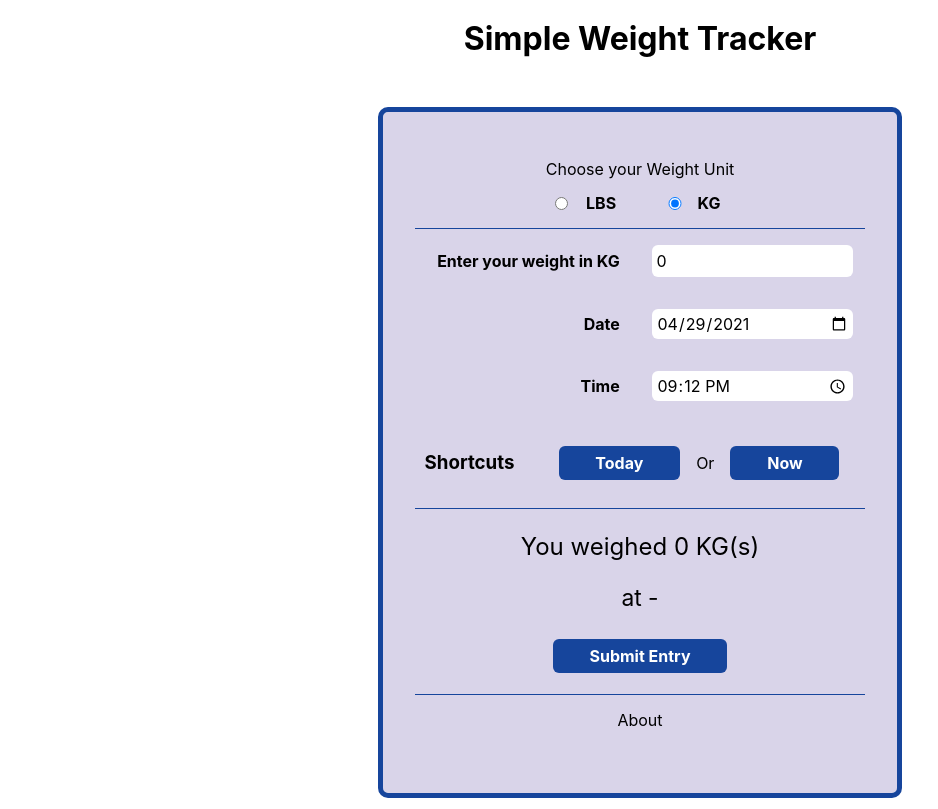
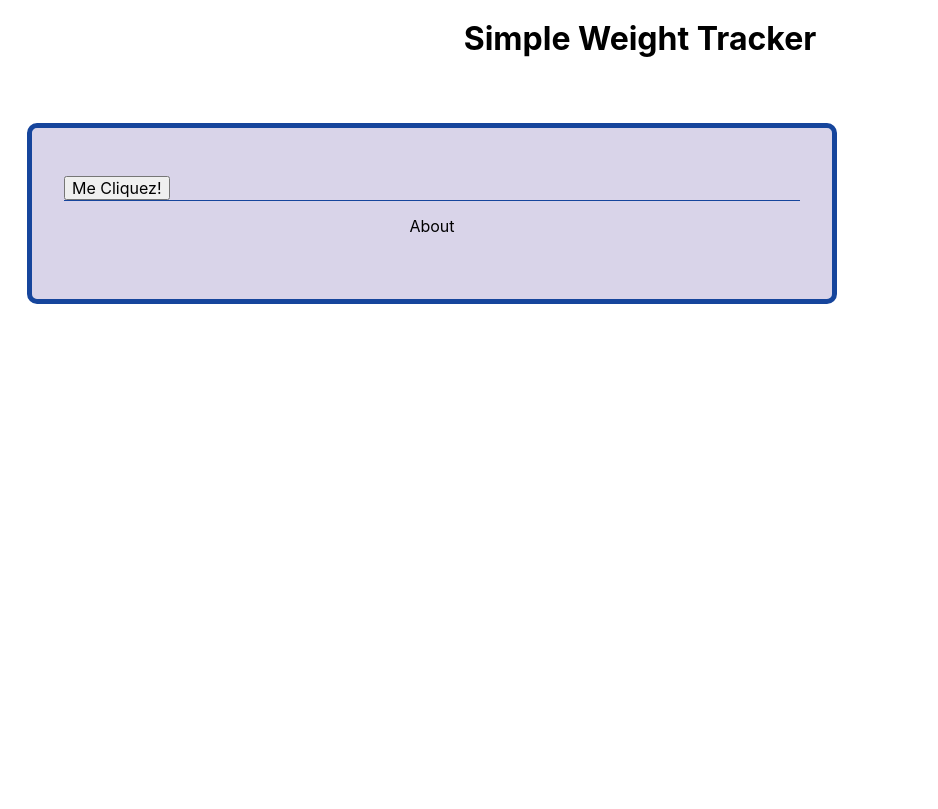
Before and after one commit to aziznal/react_weight_tracker, a React (Create React App) app: page / in a window 1280 px wide. Shown: the whole page, without its empty margins (0-938 px from the left). Built offline with nearby package versions, Linux system fonts and the light colour scheme.

Commit message:
Add button to trigger 'add weight' menu

```diff
--- a/src/App.scss
+++ b/src/App.scss
@@ -110,20 +110,52 @@ html {
 // ### Main Container Styles ### ### ### ### ### ### ### ### ### ### ### ### ### ### ### ### ### ### ### ### ### ###
 
 .body-wrapper {
+
+  display: grid;
+
+  grid-template-columns: 2fr 1fr;
+
+  row-gap: 1em;
+  column-gap: 1em;
+
+  // justify-content: center;
+  // align-items: center;
+
+  margin: 2em;
+
+}
+
+
+
+.homepage-container {
+
   background-color: $primary;
 
   padding: 3em 2em;
 
-  width: 450px;
-
-  margin-inline: auto;
-  margin-block: 1em;
-
   border-radius: 5px;
 
   outline: 5px solid $dark;
+
 }
 
+
+
+// ### Main Container Styles ### ### ### ### ### ### ### ### ### ### ### ### ### ### ### ### ### ### ### ### ### ###
+.weight-add-menu {
+
+  box-sizing: border-box;
+
+  padding: 1em;
+
+  background-color: #cccccc;
+
+  border-radius: 6px;
+  border: 5px solid #16459c;
+
+  // border-left-width: 0;
+
+}
 
 
 
--- a/src/components/HomePage.js
+++ b/src/components/HomePage.js
@@ -1,4 +1,5 @@
 import { Link } from 'react-router-dom';
+import {useState} from 'react';
 
 import BackendService from '../BackendService';
 
@@ -9,14 +10,36 @@ import SummarySection from './SummarySection';
 
 const HomePage = ({ weight, setWeight, currentUnit, setUnit, measureDate, setMeasureDate, measureTime, setMeasureTime }) => {
 
+    let [showAddWeight, setShowAddWeight] = useState(false);
+
     const onSubmit = async (entry) => {
         await BackendService.addEntry(entry);
     }
 
     return (
         <div className="body-wrapper">
+
+
+            <div className="homepage-container" >
+
+                <button onClick={ () => setShowAddWeight(!showAddWeight) }>
+                    Me Cliquez!
+                </button>
+
+                <div className="separator"></div>
+
+                <div className="row">
+                    <Link to={'/about'}>About</Link>
+                </div>
+
+
+            </div>
+
+            {
+                showAddWeight &&
+                <div className="column weight-add-menu slide-from-left">
                     {/* ### */}
-            <MetricImperialSwitch  currentUnit={currentUnit} updateUnit={(newUnit) => setUnit(newUnit)} />
+                    <MetricImperialSwitch currentUnit={currentUnit} updateUnit={(newUnit) => setUnit(newUnit)} />
 
                     <div className="separator"></div>
 
@@ -45,12 +68,9 @@ const HomePage = ({ weight, setWeight, currentUnit, setUnit, measureDate, setMea
                         onEntrySubmit={onSubmit}
 
                     />
+                </div>
 
-            <div className="separator"></div>
-
-            <div className="row">
-                <Link to={'/about'}>About</Link>
-            </div>
+            }
 
         </div>
     )
```
Lines whose indentation alone changed are shown as unchanged.
